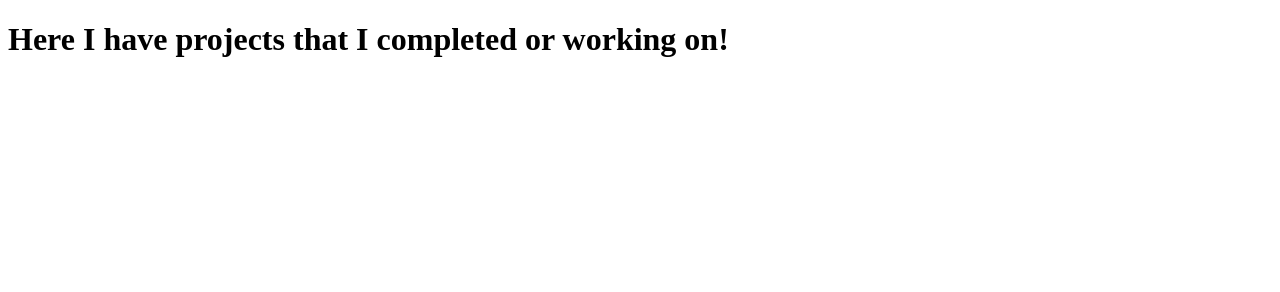
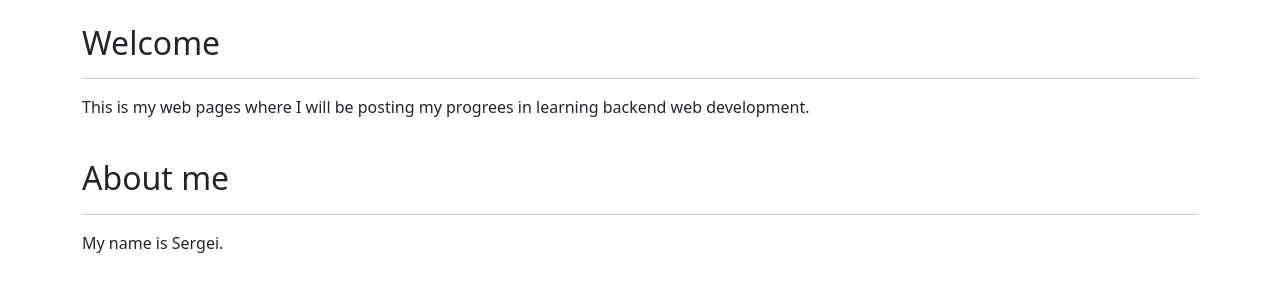
Before and after one commit to userksv/userksv.github.io, a plain HTML site: page index.html in a window 1280 px wide. Drawn offline with nearby package versions, Linux system fonts and the light colour scheme.

Commit message:
second commit

```diff
--- a/index.html
+++ b/index.html
@@ -1,11 +1,28 @@
 <!DOCTYPE html>
 <html>
+
 <head>
+	<link href="https://cdn.jsdelivr.net/npm/bootstrap@5.0.2/dist/css/bootstrap.min.css" rel="stylesheet"
+		integrity="sha384-EVSTQN3/azprG1Anm3QDgpJLIm9Nao0Yz1ztcQTwFspd3yD65VohhpuuCOmLASjC" crossorigin="anonymous">
 	<meta charset="utf-8">
 	<meta name="viewport" content="width=device-width, initial-scale=1">
 	<title>My projects</title>
 </head>
+
 <body>
-<h1>Here I have projects that I completed or working on!</h1>
+	<div class="container">
+		<h2 class="text mt-4">Welcome</h2>
+		<hr>
+		<p>This is my web pages where I will be posting my progrees in learning backend web development.</p>
+		<br>
+		<h2>About me</h2>
+		<hr>
+		<p>My name is Sergei.</p>
+		<p></p>
+	</div>
+	<script src="https://cdn.jsdelivr.net/npm/bootstrap@5.0.2/dist/js/bootstrap.bundle.min.js"
+		integrity="sha384-MrcW6ZMFYlzcLA8Nl+NtUVF0sA7MsXsP1UyJoMp4YLEuNSfAP+JcXn/tWtIaxVXM"
+		crossorigin="anonymous"></script>
 </body>
+
 </html>
```
